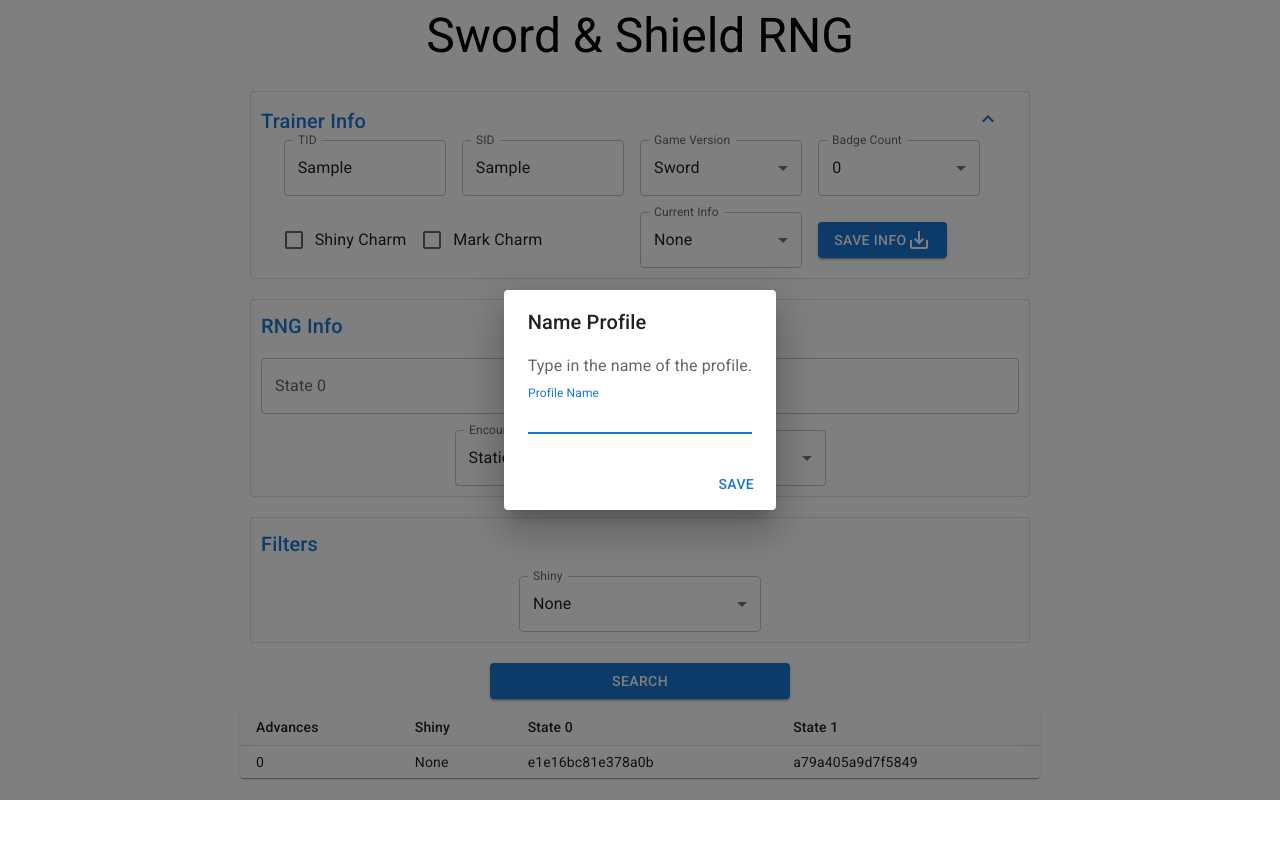
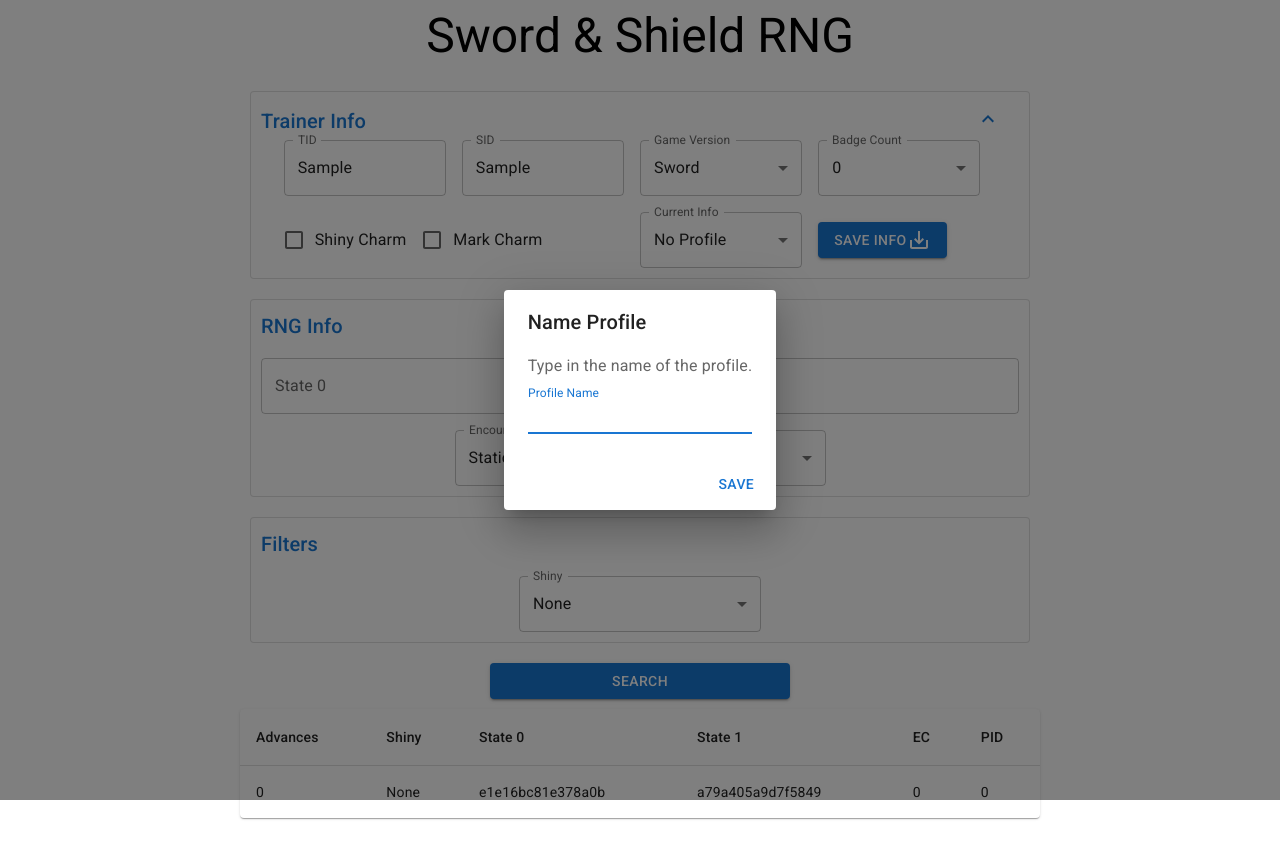
Before and after one commit to ShinySylveon04/PokemonRNGTools, a React (Vite) app: page / in a window 1280 px wide. Both pictures are taken after typing "Sample", "Sample" into the empty fields and a click on the button "SAVE INFO". Before the commit the page ends 800 px from the top, so only its background shows below. Built offline with nearby package versions, Linux system fonts and the light colour scheme.

Commit message:
Refactor

```diff
--- a/src/App.js
+++ b/src/App.js
@@ -11,8 +11,6 @@
 import { Results } from './Results';
 
 export function App() {
-  // 32435 + 51677
-  // 0x7EB3C9DD
   const [state, setState] = React.useState({
     state0: BigInt('0xe1e16bc81e378a0b'),
     state1: BigInt('0xa79a405a9d7f5849'),
@@ -21,6 +19,11 @@
     shiny: 0,
     encounter: 0,
     shiny_charm: false,
+  });
+  const [profiles, setProfile] = React.useState({
+    name: 'No Profile',
+    tid: 0,
+    sid: 0,
   });
   const [results, setResults] = React.useState({
     advances: 0,
@@ -31,7 +34,7 @@
     pid: 0,
   });
   const { state0, state1, tid, sid, shiny, encounter, shiny_charm } = state;
-  const test = event => {
+  const findResults = event => {
     event.preventDefault();
     const shiny_result = calculate_pokemon(
       state0,
@@ -52,13 +55,13 @@
       <Box
         component="form"
         autoComplete="off"
-        onSubmit={test}
+        onSubmit={findResults}
         sx={{
           width: { sm: '75%' },
           maxWidth: '800px',
           ml: 'auto',
           mr: 'auto',
-          mb: '20px',
+          mb: '30px',
           display: 'flex',
           flexDirection: 'column',
         }}
--- /dev/null
+++ b/src/ProfileSelect.js
@@ -0,0 +1,25 @@
+import React from 'react';
+
+import Grid from '@mui/material/Grid';
+import FormControl from '@mui/material/FormControl';
+import InputLabel from '@mui/material/InputLabel';
+import Select from '@mui/material/Select';
+import MenuItem from '@mui/material/MenuItem';
+
+export const ProfileSelect = ({ saveProfile }) => {
+  return (
+    <Grid item sm={3} md={3} xs={12}>
+      <FormControl fullWidth>
+        <InputLabel id="saved-info-label">Current Info</InputLabel>
+        <Select
+          labelId="saved-info-label"
+          id="saved-info"
+          value={saveProfile.name}
+          label="Current Info"
+        >
+          <MenuItem value={saveProfile.name}>{saveProfile.name}</MenuItem>
+        </Select>
+      </FormControl>
+    </Grid>
+  );
+};
--- a/src/Results.js
+++ b/src/Results.js
@@ -21,13 +21,15 @@
 export const Results = ({ results }) => {
   return (
     <TableContainer component={Paper}>
-      <Table sx={{ minWidth: 650 }} size="small" aria-label="simple table">
+      <Table sx={{ minWidth: 650 }} aria-label="results table">
         <TableHead>
           <TableRow>
             <TableCell>Advances</TableCell>
             <TableCell align="left">Shiny</TableCell>
             <TableCell align="left">State 0</TableCell>
             <TableCell align="left">State 1</TableCell>
+            <TableCell align="left">EC</TableCell>
+            <TableCell align="left">PID</TableCell>
           </TableRow>
         </TableHead>
         <TableBody>
@@ -40,6 +42,12 @@
             <TableCell align="left">
               {BigInt(results.state1, 16).toString(16)}
             </TableCell>
+            <TableCell align="left">
+              {BigInt(results.ec, 16).toString(16)}
+            </TableCell>
+            <TableCell align="left">
+              {BigInt(results.pid, 16).toString(16)}
+            </TableCell>
           </TableRow>
         </TableBody>
       </Table>
--- /dev/null
+++ b/src/SaveInfoDialog.js
@@ -0,0 +1,38 @@
+import React from 'react';
+
+import DialogTitle from '@mui/material/DialogTitle';
+import Dialog from '@mui/material/Dialog';
+import DialogActions from '@mui/material/DialogActions';
+import DialogContent from '@mui/material/DialogContent';
+import DialogContentText from '@mui/material/DialogContentText';
+import TextField from '@mui/material/TextField';
+import Button from '@mui/material/Button';
+
+export const SaveInfoDialog = ({
+  dialogOpen,
+  handleDialogClose,
+  handleSaveProfile,
+}) => {
+  const [profileName, setProfileName] = React.useState('No Profile');
+  return (
+    <Dialog open={dialogOpen} onClose={handleDialogClose}>
+      <DialogTitle>Name Profile</DialogTitle>
+      <DialogContent>
+        <DialogContentText>Type in the name of the profile.</DialogContentText>
+        <TextField
+          autoFocus
+          margin="dense"
+          id="saveDataName"
+          label="Profile Name"
+          type="text"
+          fullWidth
+          variant="standard"
+          onChange={event => setProfileName(event.target.value)}
+        />
+      </DialogContent>
+      <DialogActions>
+        <Button onClick={handleSaveProfile}>Save</Button>
+      </DialogActions>
+    </Dialog>
+  );
+};
--- /dev/null
+++ b/src/SaveProfile.js
@@ -0,0 +1,21 @@
+import React from 'react';
+
+import Grid from '@mui/material/Grid';
+import Button from '@mui/material/Button';
+import SaveAltIcon from '@mui/icons-material/SaveAlt';
+
+export const SaveProfile = ({ handleDialogOpen }) => {
+  return (
+    <Grid
+      container
+      item
+      sm={3}
+      xs={12}
+      sx={{ justifyContent: { xs: 'center', md: 'flex-start' } }}
+    >
+      <Button variant="contained" onClick={handleDialogOpen}>
+        Save Info <SaveAltIcon />
+      </Button>
+    </Grid>
+  );
+};
--- a/src/TrainerInfo.js
+++ b/src/TrainerInfo.js
@@ -12,62 +12,50 @@
 import Collapse from '@mui/material/Collapse';
 import ExpandLess from '@mui/icons-material/ExpandLess';
 import ExpandMore from '@mui/icons-material/ExpandMore';
-import Button from '@mui/material/Button';
-import SaveAltIcon from '@mui/icons-material/SaveAlt';
-import DialogTitle from '@mui/material/DialogTitle';
-import Dialog from '@mui/material/Dialog';
-import DialogActions from '@mui/material/DialogActions';
-import DialogContent from '@mui/material/DialogContent';
-import DialogContentText from '@mui/material/DialogContentText';
+
+import { SaveInfoDialog } from './SaveInfoDialog';
+import { SaveProfile } from './SaveProfile';
+import { ProfileSelect } from './ProfileSelect';
 
 export const TrainerInfo = ({ setState, state }) => {
   const [version, setVersion] = React.useState('Sword');
   const [badges, setBadges] = React.useState(0);
-  const [saveDataName, setSaveDataName] = React.useState('');
-  const [saveData, setSaveData] = React.useState({
-    name: 'None',
+  const [saveProfile, setProfile] = React.useState({
+    name: 'No Profile',
     tid: 0,
     sid: 0,
   });
 
-  const [tid, setTid] = React.useState(0);
-  const [sid, setSid] = React.useState(0);
+  const [checked, setChecked] = React.useState(false);
 
-  const handleTid = event => {
-    setTid(event.target.value);
-    setState(state => ({
-      ...state,
-      tid: parseInt(event.target.value),
-    }));
+  const handleChange = event => {
+    setState({ ...state, shiny_charm: event.target.checked });
+    setChecked(event.target.checked);
   };
 
-  console.log(saveDataName);
-  console.log(saveData);
-
-  const [open, setOpen] = React.useState(true);
+  const [collapseOpen, setCollapseOpen] = React.useState(true);
   const [dialogOpen, setDialogOpen] = React.useState(false);
 
-  const handleClick = () => {
-    setOpen(!open);
+  const handleCollaspe = () => {
+    setCollapseOpen(!collapseOpen);
   };
 
-  const handleClickOpen = () => {
+  const handleDialogOpen = () => {
     setDialogOpen(true);
   };
 
-  const handleClose = value => {
+  const handleDialogClose = value => {
     setDialogOpen(false);
-    // setSelectedValue(value);
   };
 
-  const handleSaveData = () => {
-    setSaveData({
-      ...saveData,
-      name: saveDataName,
-      tid: tid,
-      sid: sid,
+  const handleSaveProfile = () => {
+    setProfile({
+      ...saveProfile,
+      name: 'test',
+      tid: state.tid,
+      sid: state.sid,
     });
-    localStorage.setItem('Profiles', JSON.stringify(saveData));
+    localStorage.setItem('Profiles', JSON.stringify(saveProfile));
     setDialogOpen(false);
   };
 
@@ -85,15 +73,19 @@
             Trainer Info
           </Typography>
         </Grid>
-        <Grid item sm={1} xs={2} onClick={handleClick}>
-          {' '}
-          {open ? (
+        <Grid item sm={1} xs={2} onClick={handleCollaspe}>
+          {collapseOpen ? (
             <ExpandLess color="primary" sx={{ margin: '5px' }} />
           ) : (
             <ExpandMore color="primary" sx={{ margin: '5px' }} />
           )}
         </Grid>
-        <Collapse in={open} timeout="auto" unmountOnExit sx={{ width: '90%' }}>
+        <Collapse
+          in={collapseOpen}
+          timeout="auto"
+          unmountOnExit
+          sx={{ width: '90%' }}
+        >
           <Grid
             container
             spacing={2}
@@ -107,7 +99,12 @@
                 id="tid"
                 label="TID"
                 variant="outlined"
-                onChange={event => handleTid(event)}
+                onChange={event =>
+                  setState(state => ({
+                    ...state,
+                    tid: parseInt(event.target.value),
+                  }))
+                }
               />
             </Grid>
             <Grid item sm={6} md={3} xs={12}>
@@ -132,7 +129,6 @@
                   id="game-version"
                   value={version}
                   label="Game Version"
-                  // onChange={handleChange}
                 >
                   <MenuItem value={'Sword'}>Sword</MenuItem>
                   <MenuItem value={'Shield'}>Shield</MenuItem>
@@ -147,7 +143,6 @@
                   id="badge-count"
                   value={badges}
                   label="Badge Count"
-                  // onChange={handleChange}
                 >
                   <MenuItem value={0}>0</MenuItem>
                   <MenuItem value={1}>1</MenuItem>
@@ -162,58 +157,28 @@
               sx={{ justifyContent: { xs: 'center', md: 'flex-start' } }}
             >
               <Grid item>
-                <FormControlLabel control={<Checkbox />} label="Shiny Charm" />
+                <FormControlLabel
+                  control={
+                    <Checkbox
+                      checked={checked}
+                      onChange={handleChange}
+                      inputProps={{ 'aria-label': 'controlled' }}
+                    />
+                  }
+                  label="Shiny Charm"
+                />
               </Grid>
               <Grid item>
                 <FormControlLabel control={<Checkbox />} label="Mark Charm" />
               </Grid>
             </Grid>
-            <Grid item sm={3} md={3} xs={12}>
-              <FormControl fullWidth>
-                <InputLabel id="saved-info-label">Current Info</InputLabel>
-                <Select
-                  labelId="saved-info-label"
-                  id="saved-info"
-                  value={saveData.name}
-                  label="Current Info"
-                  // onChange={handleChange}
-                >
-                  <MenuItem value={saveData.name}>{saveData.name}</MenuItem>
-                </Select>
-              </FormControl>
-            </Grid>
-            <Grid
-              container
-              item
-              sm={3}
-              xs={12}
-              sx={{ justifyContent: { xs: 'center', md: 'flex-start' } }}
-            >
-              <Button variant="contained" onClick={handleClickOpen}>
-                Save Info <SaveAltIcon />
-              </Button>
-            </Grid>
-            <Dialog open={dialogOpen} onClose={handleClose}>
-              <DialogTitle>Name Profile</DialogTitle>
-              <DialogContent>
-                <DialogContentText>
-                  Type in the name of the profile.
-                </DialogContentText>
-                <TextField
-                  autoFocus
-                  margin="dense"
-                  id="saveDataName"
-                  label="Profile Name"
-                  type="text"
-                  fullWidth
-                  variant="standard"
-                  onChange={event => setSaveDataName(event.target.value)}
-                />
-              </DialogContent>
-              <DialogActions>
-                <Button onClick={handleSaveData}>Save</Button>
-              </DialogActions>
-            </Dialog>
+            <ProfileSelect saveProfile={saveProfile} />
+            <SaveProfile handleDialogOpen={handleDialogOpen} />
+            <SaveInfoDialog
+              dialogOpen={dialogOpen}
+              handleDialogClose={handleDialogClose}
+              handleSaveProfile={handleSaveProfile}
+            />
           </Grid>
         </Collapse>
       </Grid>
```
Also changed, not shown: 1 other file (tests, documents, lock files or other folders).
